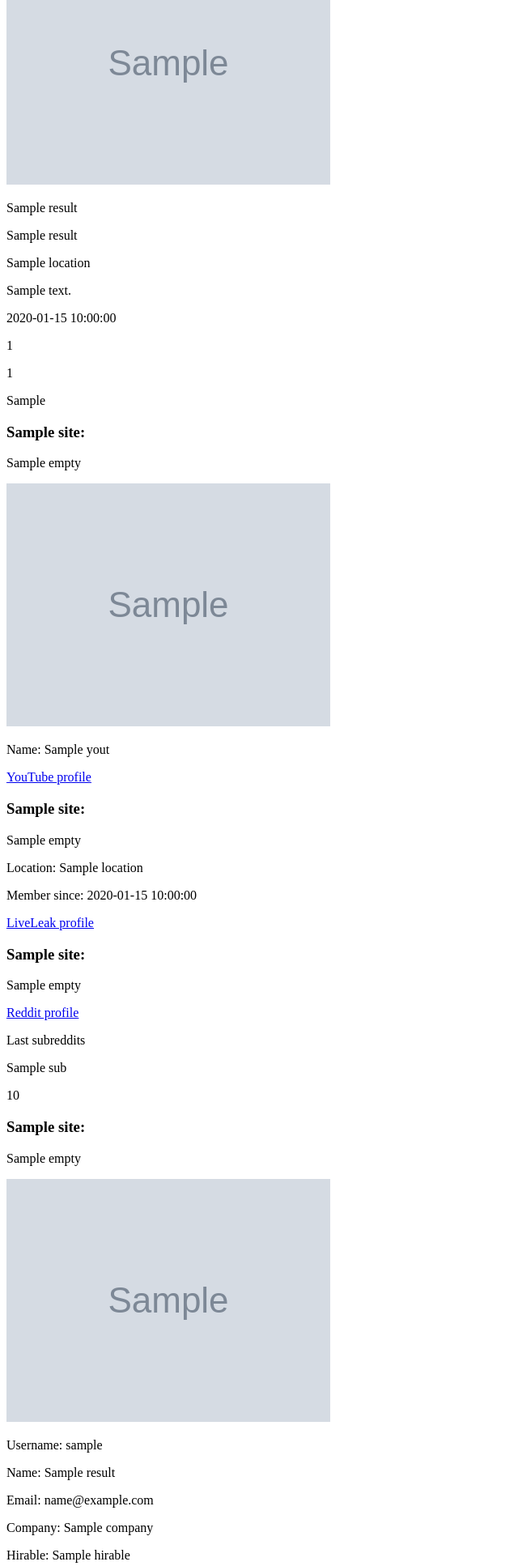
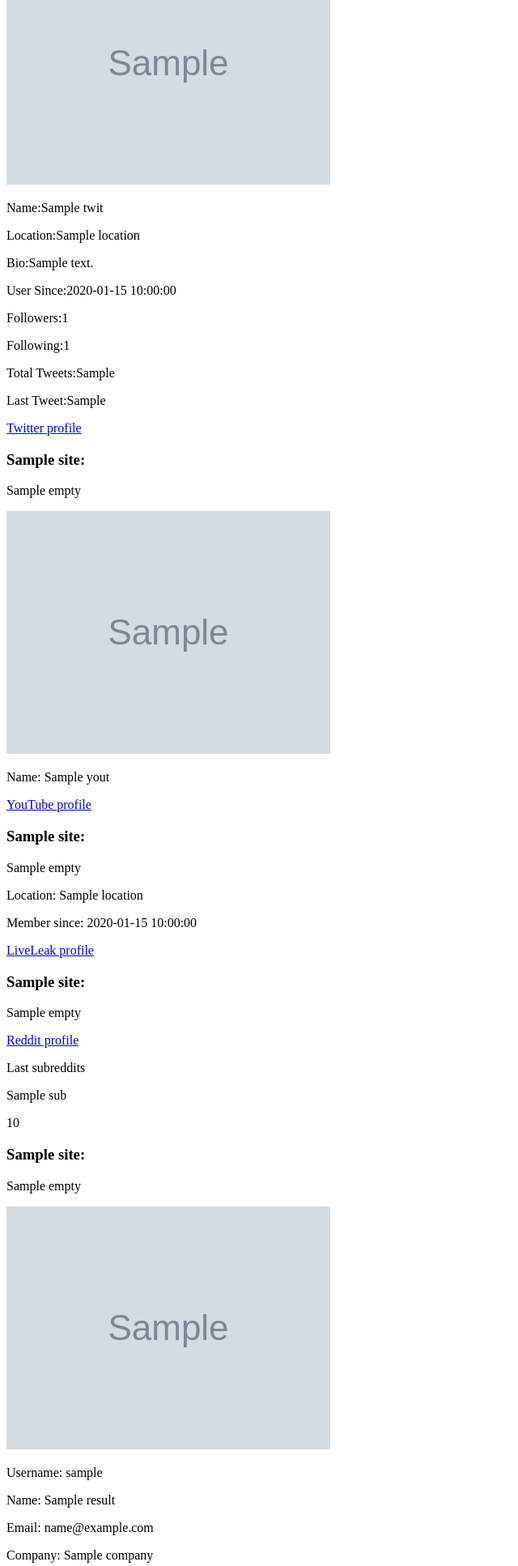
Before and after one commit to famavott/osint-scraper, a Python web app: template osint_scraper/templates/results.jinja2 in a window 1280 px wide. Shown: the part 364-2298 px from the top of the page at 81% size, without its empty margins (0-640 px from the left). Run offline with Jinja, Linux system fonts and the light colour scheme; the template is opened without the code that fills it: most values are stand-ins (such as "Sample title", 1, 10 or a date in 2020); grey boxes marked "Sample" are stand-in pictures.

Commit message:
Twitter data now working after edits to jinja and recon.

```diff
--- a/osint_scraper/templates/results.jinja2
+++ b/osint_scraper/templates/results.jinja2
@@ -26,16 +26,35 @@
         {% if twit.empty %}
             <p>{{ twit.empty }}</p>
         {% endif %}
-        {% if twit.results %}
-            <img src="{{ twit.results.profile_image_url }}">
-            <p>{{ twit.results.screen_name }}</p>
-            <p>{{ twit.results.name }}</p>
-            <p>{{ twit.results.location }}</p>
-            <p>{{ twit.results.description }}</p>
-            <p>{{ twit.results.created_at }}</p>
-            <p>{{ twit.results.followers_count }}</p>
-            <p>{{ twit.results.following_count }}</p>
-            <p>{{ twit.results.all_tweets }}</p>
+        {% if twit.avatar %}
+            <img src="{{ twit.avatar }}">
+        {% endif %}
+        {% if twit.name %}
+            <p><span class='bold'>Name:</span>{{ twit.name }}</p>
+        {% endif %}
+        {% if twit.location %}
+            <p><span class='bold'>Location:</span>{{ twit.location }}</p>
+        {% endif %}
+        {% if twit.description %}
+            <p><span class='bold'>Bio:</span>{{ twit.description }}</p>
+        {% endif %}
+        {% if twit.created_at %}
+            <p><span class='bold'>User Since:</span>{{ twit.created_at }}</p>
+        {% endif %}
+        {% if twit.followers_count %}
+            <p><span class='bold'>Followers:</span>{{ twit.followers_count }}</p>
+        {% endif %}
+        {% if twit.following_count %}
+            <p><span class='bold'>Following:</span>{{ twit.following_count }}</p>
+        {% endif %}
+        {% if twit.all_tweets %}
+            <p><span class='bold'>Total Tweets:</span>{{ twit.all_tweets }}</p>
+        {% endif %}
+        {% if twit.recent_tweet %}
+            <p><span class='bold'>Last Tweet:</span>{{ twit.recent_tweet }}</p>
+        {% endif %}
+        {% if twit.url %}
+            <p><a href="{{ twit.url }}">Twitter profile</a></p>
         {% endif %}
         </div>
         {% endif %}
--- a/osint_scraper/views/default.py
+++ b/osint_scraper/views/default.py
@@ -4,7 +4,7 @@ from pyramid.view import view_config
 
 from ..scripts.recon_handler import recon_handler
 
-from ..scripts.dummy_recon import dummy_recon
+# from ..scripts.dummy_recon import dummy_recon
 
 
 @view_config(route_name='home', renderer='../templates/home.jinja2')
@@ -20,5 +20,5 @@ def results_view(request):
         return {}
     user_name = request.params['handle']  # pragma: no cover
     email = request.params['email']  # pragma: no cover
-    # return recon_handler(user_name, email)  # pragma: no cover
-    return dummy_recon(user_name, email)  # pragma: no cover
+    return recon_handler(user_name, email)  # pragma: no cover
+    # return dummy_recon(user_name, email)  # pragma: no cover
```
Also changed, not shown: osint_scraper/scripts/recon.py (+45 -13 lines).
